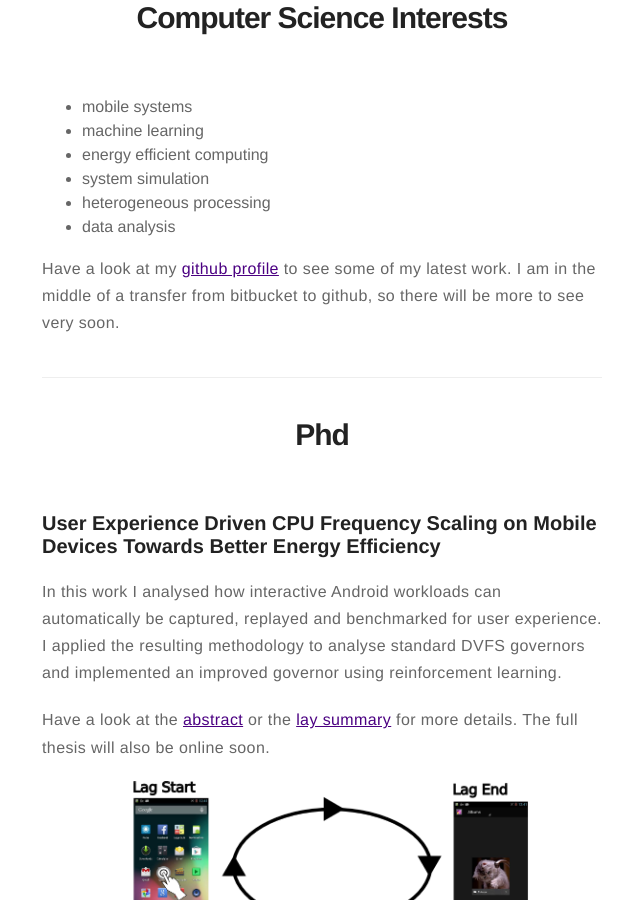
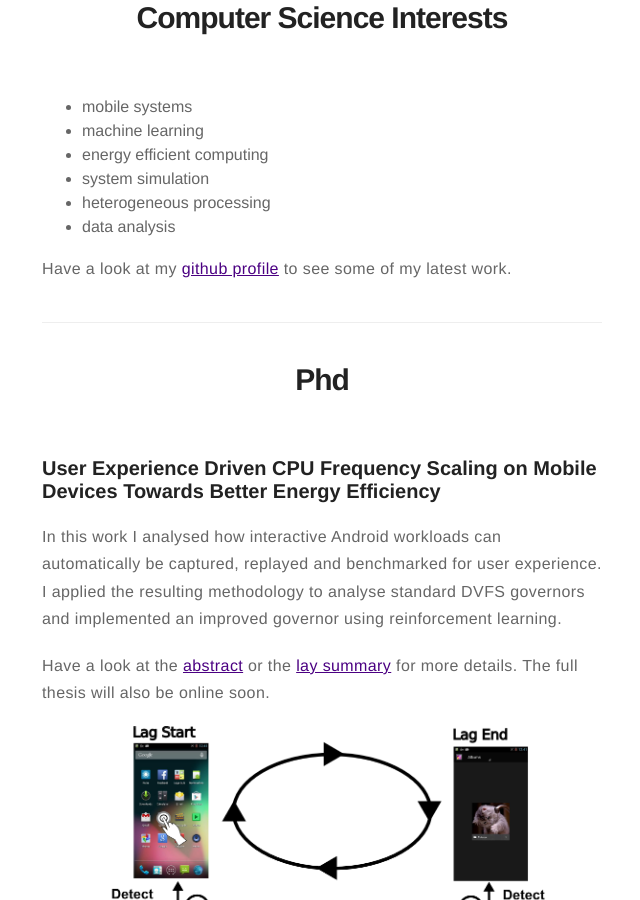
Before and after one commit to vsee/old_personal_page, a Jekyll site: the page built from about.md, in a window 1280 px wide and 900 px high, scrolled down 424 px. Shown: the whole window, without its empty margins (318-958 px from the left). Built offline with Jekyll 4.4.1, drawn with Linux system fonts in a browser that asks for light colours.

Commit message:
about changed

```diff
--- a/about.md
+++ b/about.md
@@ -14,8 +14,6 @@ layout: page
 * data analysis
 
 Have a look at my [github profile](https://github.com/vsee) to see some of my latest work.
-I am in the middle of a transfer from bitbucket to github, so there will be more to see
-very soon.
 
 ---
 
```
